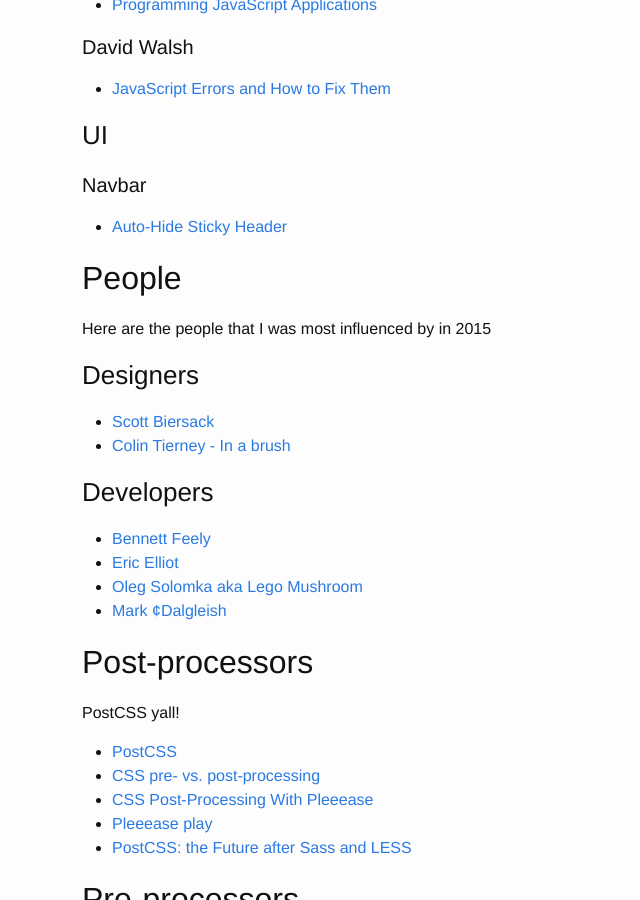
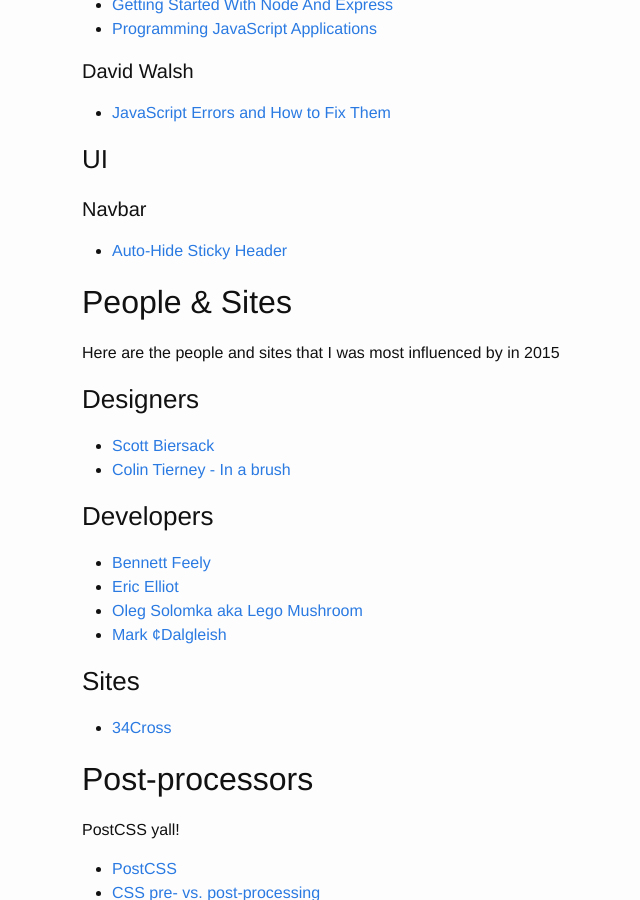
Before and after one commit to brownerd/brownerd.github.io, a Jekyll site: the page built from _posts/2015-01-01-reading-list-2015.md, in a window 1280 px wide and 900 px high, scrolled down 4191 px. Shown: the whole window, without its empty margins (188-828 px from the left). Built offline with Jekyll 4.4.1, drawn with Linux system fonts in a browser that asks for light colours; emoji names are drawn with the system emoji font; some of the changed text lies outside the part shown.

Commit message:
adventures in vim, 34 cross site

```diff
--- a/_posts/2015-01-01-reading-list-2015.md
+++ b/_posts/2015-01-01-reading-list-2015.md
@@ -278,8 +279,8 @@ Just tyring to get better with handling merge conflicts
 
 
 
-## People
-Here are the people that I was most influenced by in 2015
+## People & Sites
+Here are the people and sites that I was most influenced by in 2015
 
 ### Designers
 - [Scott Biersack](http://www.scottbiersack.com/)
@@ -294,10 +295,8 @@ Here are the people that I was most influenced by in 2015
 - [Mark ¢Dalgleish](http://markdalgleish.com/)
 
 
-
-
-
-
+### Sites
+- [34Cross](http://34cross.in/)
 
 
 
```
Also changed, not shown: other parts of _posts/2015-01-01-reading-list-2015.md (+6 -0 lines).
